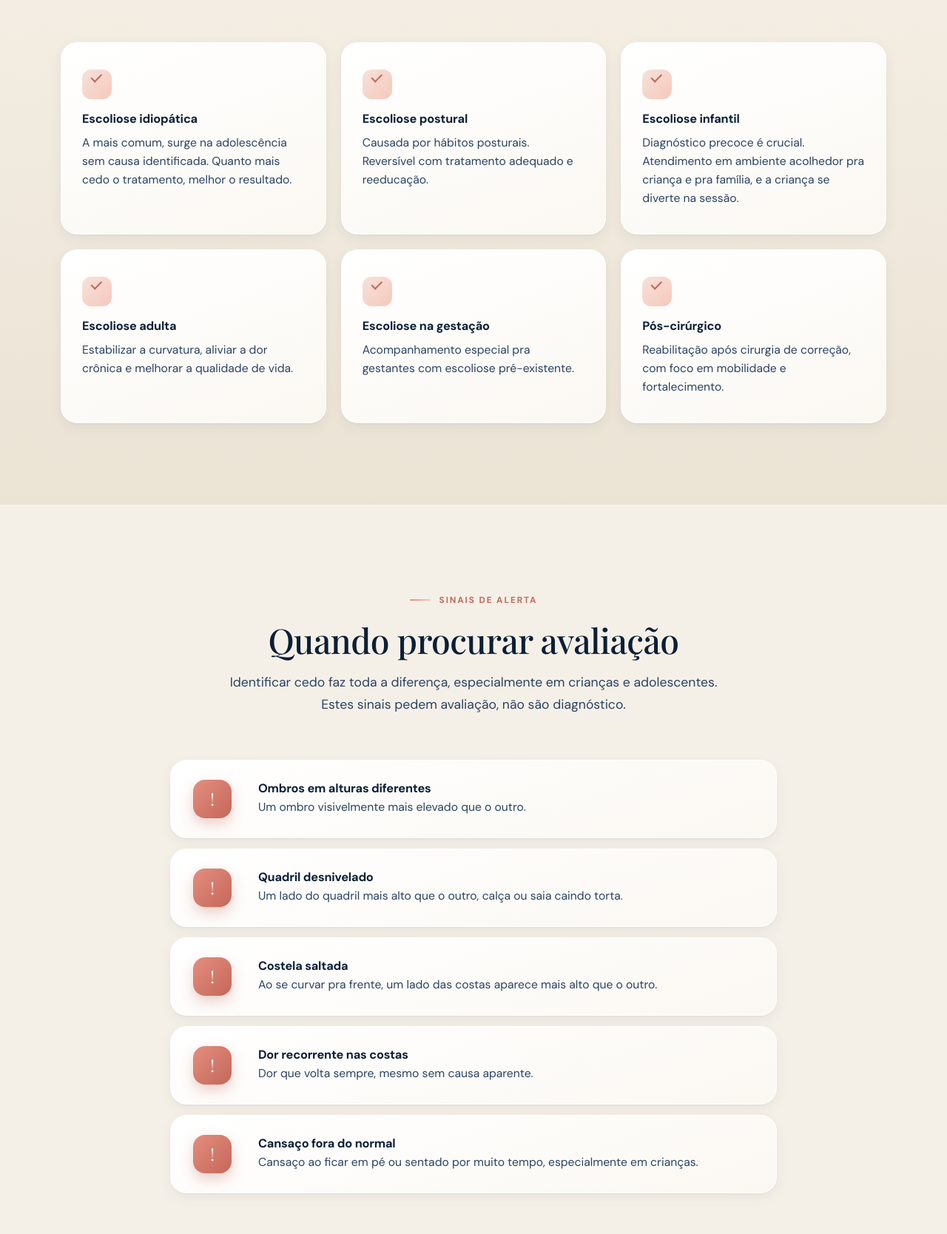
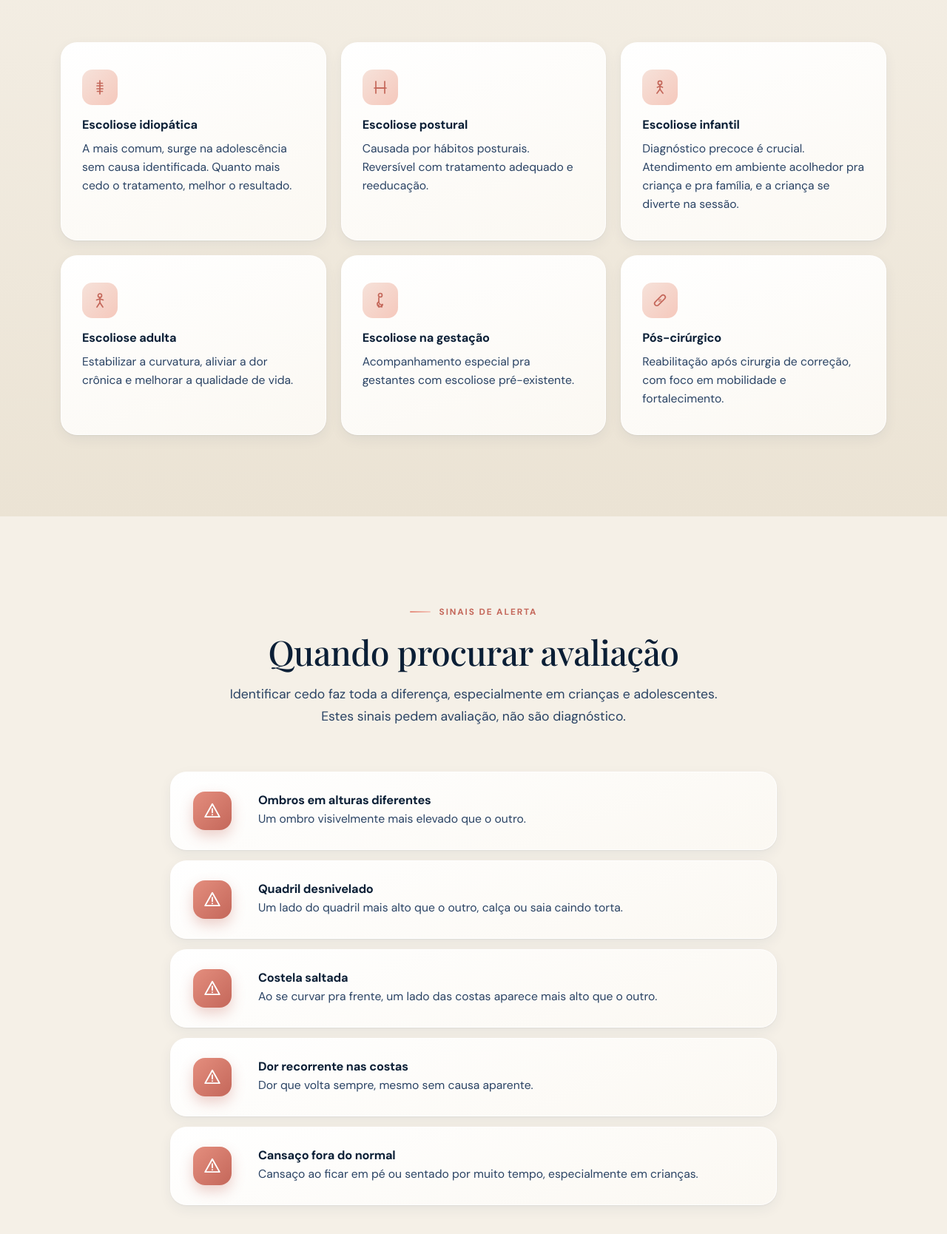
Before and after one commit to Marcioasapc/draangelawalkyria-site, a plain HTML site: page escoliose.html in a window 1280 px wide. Shown: the part 1939-3607 px from the top of the page at 74% size. Drawn offline with nearby package versions, Linux system fonts and the light colour scheme; a web font is replaced by a local one.

Commit message:
Ícones SVG próprios nos benefícios, tipos de escoliose, massagem e sinais de alerta
Co-Authored-By: Claude Fable 5.1 <noreply@anthropic.com>

```diff
--- a/escoliose.html
+++ b/escoliose.html
@@ -53,7 +53,7 @@
 
   <link rel="preconnect" href="https://fonts.googleapis.com">
   <link rel="preconnect" href="https://fonts.gstatic.com" crossorigin>
-  <link rel="stylesheet" href="/styles.css?v=20260922d">
+  <link rel="stylesheet" href="/styles.css?v=20260923a">
 </head>
 <body>
 
@@ -122,32 +122,32 @@
       </div>
       <div class="benefits-grid">
         <div class="benefit-card">
-          <div class="benefit-icon">01</div>
+          <div class="benefit-icon"><svg viewBox="0 0 24 24" aria-hidden="true"><path d="M12 3v18"/><path d="M8.5 6.5h7M8 10h8M8 14h8M8.5 17.5h7"/></svg></div>
           <h3>Escoliose idiopática</h3>
           <p>A mais comum, surge na adolescência sem causa identificada. Quanto mais cedo o tratamento, melhor o resultado.</p>
         </div>
         <div class="benefit-card">
-          <div class="benefit-icon">02</div>
+          <div class="benefit-icon"><svg viewBox="0 0 24 24" aria-hidden="true"><path d="M6 4v9h12V4"/><path d="M4 13h16"/><path d="M6 13v7M18 13v7"/></svg></div>
           <h3>Escoliose postural</h3>
           <p>Causada por hábitos posturais. Reversível com tratamento adequado e reeducação.</p>
         </div>
         <div class="benefit-card">
-          <div class="benefit-icon">03</div>
+          <div class="benefit-icon"><svg viewBox="0 0 24 24" aria-hidden="true"><circle cx="12" cy="6" r="2.6"/><path d="M12 8.6v6"/><path d="M8 20l4-5.4 4 5.4"/><path d="M8.5 12l3.5-1.5 3.5 1.5"/></svg></div>
           <h3>Escoliose infantil</h3>
           <p>Diagnóstico precoce é crucial. Atendimento em ambiente acolhedor pra criança e pra família, e a criança se diverte na sessão.</p>
         </div>
         <div class="benefit-card">
-          <div class="benefit-icon">04</div>
+          <div class="benefit-icon"><svg viewBox="0 0 24 24" aria-hidden="true"><circle cx="12" cy="5.5" r="2.5"/><path d="M12 8v7"/><path d="M8 21l4-6 4 6"/><path d="M7.5 11.5L12 10l4.5 1.5"/></svg></div>
           <h3>Escoliose adulta</h3>
           <p>Estabilizar a curvatura, aliviar a dor crônica e melhorar a qualidade de vida.</p>
         </div>
         <div class="benefit-card">
-          <div class="benefit-icon">05</div>
+          <div class="benefit-icon"><svg viewBox="0 0 24 24" aria-hidden="true"><circle cx="12" cy="5" r="2.5"/><path d="M10 8.5v5.5a4 4 0 0 0 5 3.9"/><path d="M10 14a3.5 3.5 0 1 0 5 3.3"/><path d="M10 21v-3M14 21v-2"/></svg></div>
           <h3>Escoliose na gestação</h3>
           <p>Acompanhamento especial pra gestantes com escoliose pré-existente.</p>
         </div>
         <div class="benefit-card">
-          <div class="benefit-icon">06</div>
+          <div class="benefit-icon"><svg viewBox="0 0 24 24" aria-hidden="true"><rect x="3" y="9" width="18" height="6" rx="3" transform="rotate(-45 12 12)"/><path d="M11 11h.01M13 13h.01M11 13h.01M13 11h.01"/></svg></div>
           <h3>Pós-cirúrgico</h3>
           <p>Reabilitação após cirurgia de correção, com foco em mobilidade e fortalecimento.</p>
         </div>
@@ -165,23 +165,23 @@
       </div>
       <div class="steps-list">
         <div class="step-item">
-          <div class="step-number alerta">!</div>
+          <div class="step-number alerta"><svg viewBox="0 0 24 24" aria-hidden="true"><path d="M12 3.5l9 16h-18z"/><path d="M12 9.5v4.5M12 16.8h.01"/></svg></div>
           <div class="step-content"><h3>Ombros em alturas diferentes</h3><p>Um ombro visivelmente mais elevado que o outro.</p></div>
         </div>
         <div class="step-item">
-          <div class="step-number alerta">!</div>
+          <div class="step-number alerta"><svg viewBox="0 0 24 24" aria-hidden="true"><path d="M12 3.5l9 16h-18z"/><path d="M12 9.5v4.5M12 16.8h.01"/></svg></div>
           <div class="step-content"><h3>Quadril desnivelado</h3><p>Um lado do quadril mais alto que o outro, calça ou saia caindo torta.</p></div>
         </div>
         <div class="step-item">
-          <div class="step-number alerta">!</div>
+          <div class="step-number alerta"><svg viewBox="0 0 24 24" aria-hidden="true"><path d="M12 3.5l9 16h-18z"/><path d="M12 9.5v4.5M12 16.8h.01"/></svg></div>
           <div class="step-content"><h3>Costela saltada</h3><p>Ao se curvar pra frente, um lado das costas aparece mais alto que o outro.</p></div>
         </div>
         <div class="step-item">
-          <div class="step-number alerta">!</div>
+          <div class="step-number alerta"><svg viewBox="0 0 24 24" aria-hidden="true"><path d="M12 3.5l9 16h-18z"/><path d="M12 9.5v4.5M12 16.8h.01"/></svg></div>
           <div class="step-content"><h3>Dor recorrente nas costas</h3><p>Dor que volta sempre, mesmo sem causa aparente.</p></div>
         </div>
         <div class="step-item">
-          <div class="step-number alerta">!</div>
+          <div class="step-number alerta"><svg viewBox="0 0 24 24" aria-hidden="true"><path d="M12 3.5l9 16h-18z"/><path d="M12 9.5v4.5M12 16.8h.01"/></svg></div>
           <div class="step-content"><h3>Cansaço fora do normal</h3><p>Cansaço ao ficar em pé ou sentado por muito tempo, especialmente em crianças.</p></div>
         </div>
       </div>
@@ -294,6 +294,6 @@
     <svg width="28" height="28" viewBox="0 0 24 24" fill="currentColor" aria-hidden="true"><path d="M17.472 14.382c-.297-.149-1.758-.867-2.03-.967-.273-.099-.471-.148-.67.15-.197.297-.767.966-.94 1.164-.173.199-.347.223-.644.075-.297-.15-1.255-.463-2.39-1.475-.883-.788-1.48-1.761-1.653-2.059-.173-.297-.018-.458.13-.606.134-.133.298-.347.446-.52.149-.174.198-.298.298-.497.099-.198.05-.371-.025-.52-.075-.149-.669-1.612-.916-2.207-.242-.579-.487-.5-.669-.51-.173-.008-.371-.01-.57-.01-.198 0-.52.074-.792.372-.272.297-1.04 1.016-1.04 2.479 0 1.462 1.065 2.875 1.213 3.074.149.198 2.096 3.2 5.077 4.487.709.306 1.262.489 1.694.625.712.227 1.36.195 1.871.118.571-.085 1.758-.719 2.006-1.413.248-.694.248-1.289.173-1.413-.074-.124-.272-.198-.57-.347m-5.421 7.403h-.004a9.87 9.87 0 01-5.031-1.378l-.361-.214-3.741.982.998-3.648-.235-.374a9.86 9.86 0 01-1.51-5.26c.001-5.45 4.436-9.884 9.888-9.884 2.64 0 5.122 1.03 6.988 2.898a9.825 9.825 0 012.893 6.994c-.003 5.45-4.437 9.884-9.885 9.884m8.413-18.297A11.815 11.815 0 0012.05 0C5.495 0 .16 5.335.157 11.892c0 2.096.547 4.142 1.588 5.945L.057 24l6.305-1.654a11.882 11.882 0 005.683 1.448h.005c6.554 0 11.89-5.335 11.893-11.893a11.821 11.821 0 00-3.48-8.413z"/></svg>
   </a>
 
-  <script src="/main.js?v=20260922d" defer></script>
+  <script src="/main.js?v=20260923a" defer></script>
 </body>
 </html>
--- a/styles.css
+++ b/styles.css
@@ -442,8 +442,8 @@ strong { font-weight: 600; color: var(--ink-deep); }
 .benefits-grid { display: grid; grid-template-columns: repeat(3, 1fr); gap: 20px; }
 .benefit-card { position: relative; padding: 36px 28px; border-radius: var(--r-md); text-align: left; background: linear-gradient(160deg, #fff 0%, var(--paper-light) 100%); border: 1px solid rgba(255,255,255,0.9); box-shadow: var(--shadow-sm); transition: transform var(--transition), box-shadow var(--transition); }
 .benefit-card:hover { transform: translateY(-6px); box-shadow: var(--shadow-md); }
-.benefit-icon { width: 40px; height: 40px; border-radius: 12px; margin-bottom: 18px; display: grid; place-items: center; font-size: 0; background: linear-gradient(135deg, var(--blush), var(--coral-soft)); }
-.benefit-icon::before { content: ""; width: 14px; height: 8px; border-left: 2.5px solid var(--coral-deep); border-bottom: 2.5px solid var(--coral-deep); transform: rotate(-45deg) translate(1px, -2px); }
+.benefit-icon { width: 48px; height: 48px; border-radius: 14px; margin-bottom: 18px; display: grid; place-items: center; color: var(--coral-deep); background: linear-gradient(135deg, var(--blush), var(--coral-soft)); }
+.benefit-icon svg { width: 24px; height: 24px; stroke: currentColor; fill: none; stroke-width: 1.7; stroke-linecap: round; stroke-linejoin: round; }
 .benefit-card h3 { font-family: var(--font-body); font-size: 1.02rem; font-weight: 700; margin-bottom: 10px; }
 .benefit-card p { font-size: 0.98rem; line-height: 1.6; }
 
@@ -459,6 +459,7 @@ strong { font-weight: 600; color: var(--ink-deep); }
 .step-item:hover { transform: translateX(6px); box-shadow: var(--shadow-md); }
 .step-number { width: 52px; height: 52px; border-radius: 16px; display: grid; place-items: center; font-family: var(--font-display); font-size: 1.35rem; color: #fff; background: linear-gradient(135deg, var(--ink), var(--teal)); box-shadow: 0 8px 18px rgba(20,48,79,0.2); }
 .step-number.alerta { background: linear-gradient(135deg, var(--coral), var(--coral-deep)); box-shadow: 0 8px 18px rgba(196,103,90,0.3); }
+.step-number svg { width: 26px; height: 26px; stroke: currentColor; fill: none; stroke-width: 1.8; stroke-linecap: round; stroke-linejoin: round; }
 .step-content h3 { font-family: var(--font-body); font-size: 1.02rem; font-weight: 700; margin-bottom: 4px; }
 .step-content p { font-size: 0.98rem; line-height: 1.55; margin: 0; }
 
```
Also changed, not shown: _footer.html (+1 -1 lines), blog/index.html (+2 -2 lines), coluna.html (+8 -8 lines), index.html (+2 -2 lines), massagem.html (+8 -8 lines), 1 other file.
